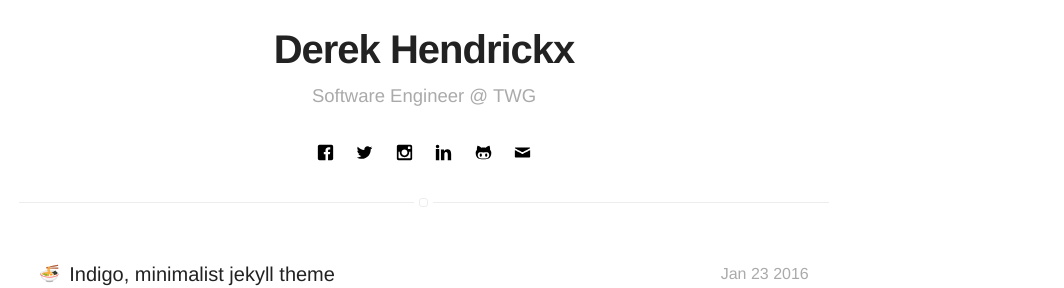
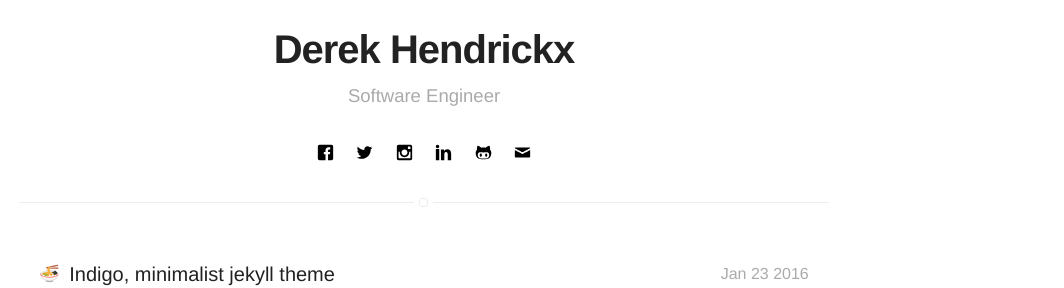
Before and after one commit to derekhendrickx/derekhendrickx.github.io, a Jekyll site: the page built from projects.html, in a window 1280 px wide. Shown: the part 252-540 px from the top of the page, without its empty margins (216-1280 px from the left). Built offline with Jekyll 4.4.1, drawn with Linux system fonts in a browser that asks for light colours; emoji names are drawn with the system emoji font.

Commit message:
Update _config.yml

```diff
--- a/_config.yml
+++ b/_config.yml
@@ -1,9 +1,9 @@
 # main text of home
 name: Derek Hendrickx
-bio: Software Engineer @ TWG
+bio: Software Engineer
 
 # twitter summary info
-description: Software Engineer at TWG. Passionate about game and VR development.
+description: Software Engineer. Passionate about game and VR development.
 
 # if it's an external image, update below for true
 # better with square images
@@ -48,7 +48,7 @@ email: derek@hendrickx.me
 authors:
     derekhendrickx:
         name: Derek Hendrickx
-        bio: Software Engineer @ TWG
+        bio: Software Engineer
         external-image: false
         picture: assets/images/profile.jpg
         twitter: derekhendrickx
```
